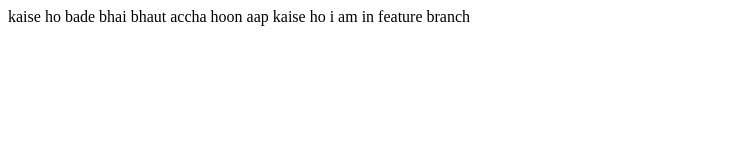
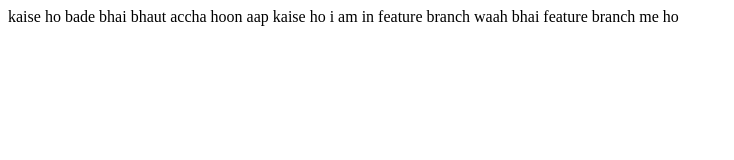
Before and after one commit to girdharisinghebix/LocaRepo, a plain HTML site: page index.html in a window 1280 px wide. Shown: the whole page, without its empty margins (0-734 px from the left). Drawn offline with Linux system fonts and the light colour scheme.

Commit message:
Add something on feature branch

```diff
--- a/index.html
+++ b/index.html
@@ -1,4 +1,6 @@
 <p>kaise ho bade bhai bhaut accha hoon
     aap kaise ho
     i am in feature branch
+
+    waah bhai feature branch me ho
 </p>
```
